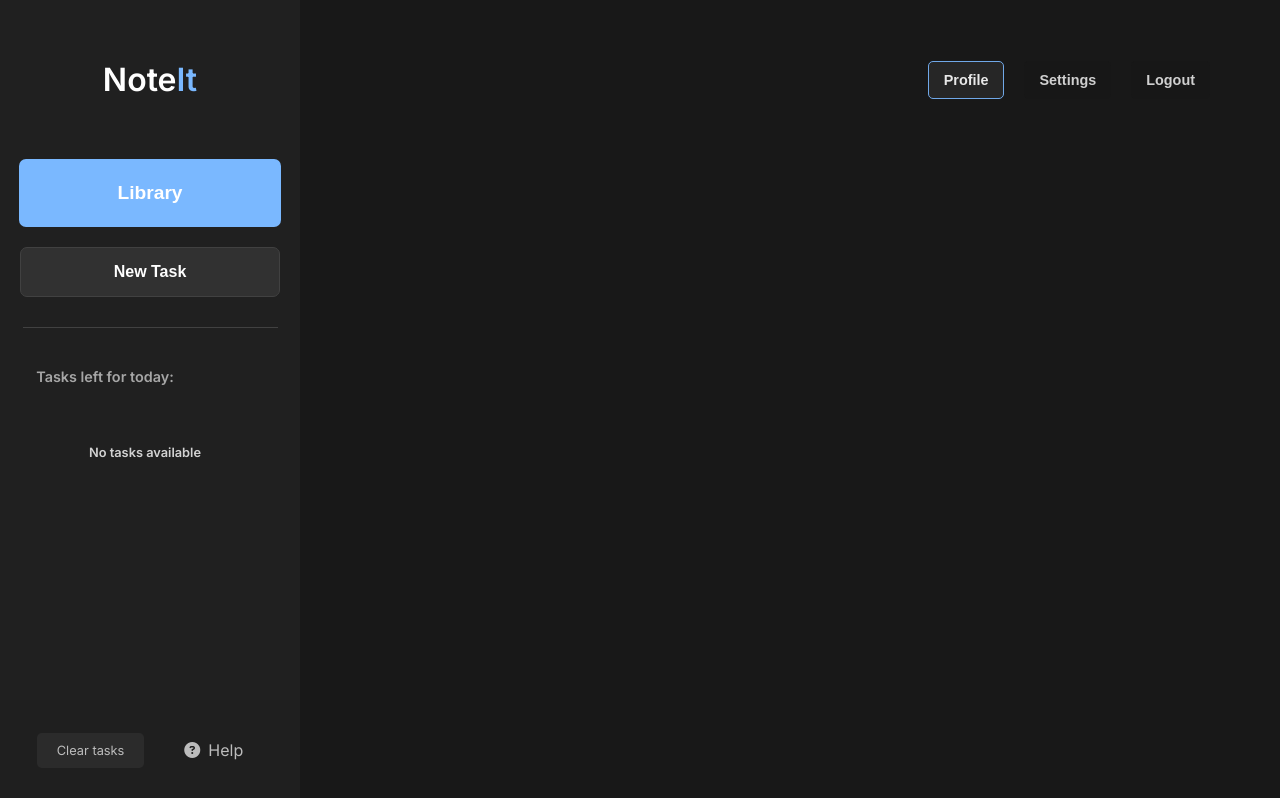
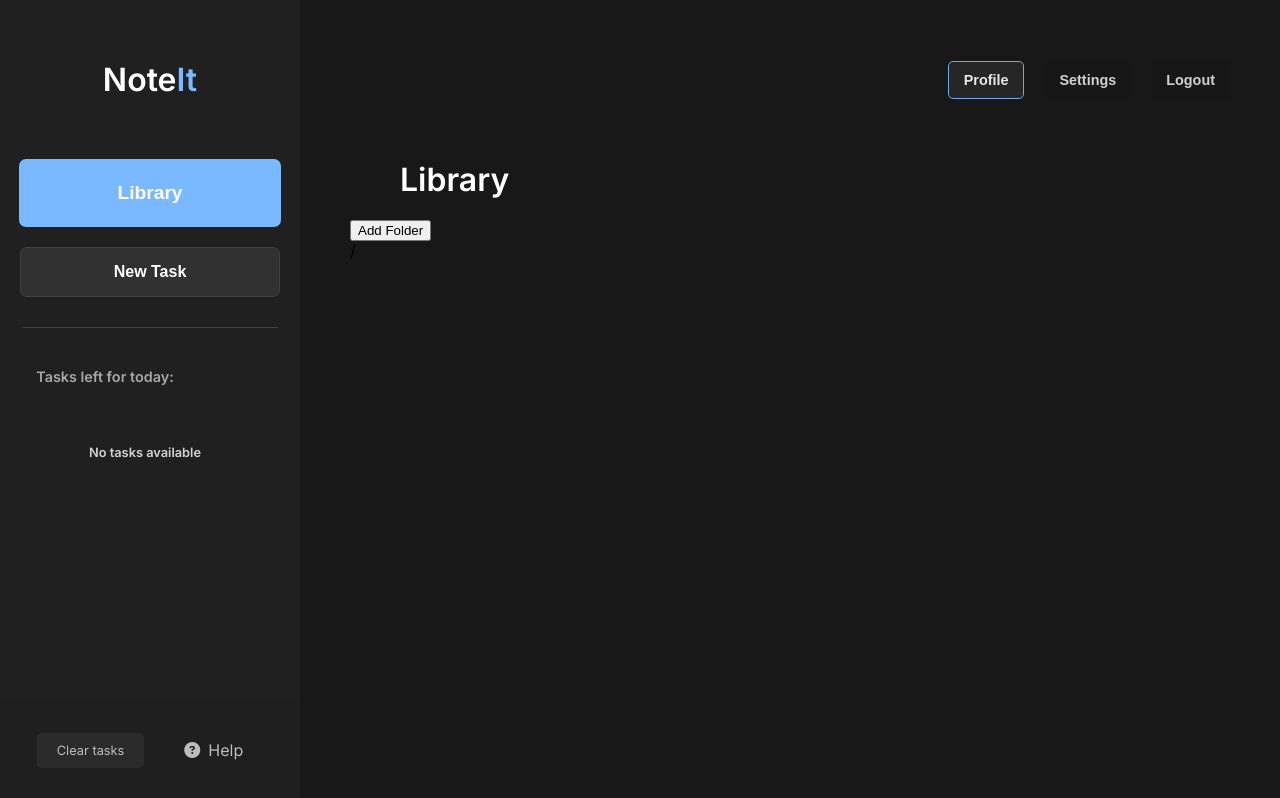
Before and after one commit to joaolscosta/NoteIt, a React (Vite) app in the folder frontend/: page /main_page in a window 1280 px wide. Built offline with nearby package versions, Linux system fonts and the light colour scheme.

Commit message:
wip: Started to understand and implement how can I implement the folder path system.

```diff
--- a/frontend/package.json
+++ b/frontend/package.json
@@ -12,7 +12,7 @@
   "dependencies": {
     "react": "^18.3.1",
     "react-dom": "^18.3.1",
-    "react-router-dom": "^7.1.4"
+    "react-router-dom": "^7.1.5"
   },
   "devDependencies": {
     "@eslint/js": "^9.17.0",
--- /dev/null
+++ b/frontend/src/components/Folder.jsx
@@ -0,0 +1,11 @@
+import React from "react";
+
+function Folder({ name, onClick }) {
+   return (
+      <div className="folder" onClick={onClick}>
+         📁 {name}
+      </div>
+   );
+}
+
+export default Folder;
--- /dev/null
+++ b/frontend/src/components/Library.jsx
@@ -0,0 +1,63 @@
+import React, { useState } from "react";
+import Folder from "./Folder";
+
+function Library() {
+   const [folders, setFolders] = useState([]);
+   const [currentPath, setCurrentPath] = useState([]);
+
+   const addFolder = () => {
+      const folderName = prompt("Enter folder name:");
+      if (folderName) {
+         setFolders([
+            ...folders,
+            { name: folderName, path: [...currentPath, folderName] },
+         ]);
+      }
+   };
+
+   const navigateToFolder = (path) => {
+      setCurrentPath(path);
+   };
+
+   const currentFolders = folders.filter(
+      (folder) =>
+         folder.path.slice(0, currentPath.length).join("/") ===
+         currentPath.join("/")
+   );
+
+   return (
+      <div className="library-container">
+         <div className="library-title">Library</div>
+         <div className="library-content">
+            <button onClick={addFolder}>Add Folder</button>
+            <div className="directory-path">
+               <span onClick={() => setCurrentPath([])}>/</span>
+               {currentPath.map((folder, index) => (
+                  <span
+                     key={index}
+                     onClick={() =>
+                        setCurrentPath(currentPath.slice(0, index + 1))
+                     }
+                  >
+                     / {folder}
+                  </span>
+               ))}
+            </div>
+            {currentPath.length > 0 && (
+               <button onClick={() => setCurrentPath(currentPath.slice(0, -1))}>
+                  Back
+               </button>
+            )}
+            {currentFolders.map((folder, index) => (
+               <Folder
+                  key={index}
+                  name={folder.name}
+                  onClick={() => navigateToFolder(folder.path)}
+               />
+            ))}
+         </div>
+      </div>
+   );
+}
+
+export default Library;
--- a/frontend/src/components/MainPage.jsx
+++ b/frontend/src/components/MainPage.jsx
@@ -1,13 +1,14 @@
 import React from "react";
 import Topbar from "./Topbar";
 import Sidebar from "./Sidebar";
+import Library from "./Library";
 
 const MainPage = () => {
    return (
       <div className="main-page">
          <Topbar />
          <Sidebar />
-         <p>ola</p>
+         <Library />
       </div>
    );
 };
--- a/frontend/src/index.css
+++ b/frontend/src/index.css
@@ -393,11 +393,11 @@ body {
    top: 0;
    right: 0;
    height: 160px;
-   width: calc(100% - 300px);
+   width: calc(100% - 370px);
    display: flex;
    justify-content: flex-end;
    align-items: center;
-   padding: 0 70px;
+   padding: 0 50px;
 }
 
 .topbar-buttons {
@@ -487,6 +487,24 @@ body {
    background-color: #2c2c2c;
 }
 
+/* -------------------  LIBRARY ------------------- */
+
+.library-container {
+   display: fixed;
+   padding: 140px 50px 0 350px;
+   overflow: hidden;
+}
+
+.library-title {
+   font-size: 2rem;
+   font-weight: 600;
+   color: #ffffff;
+   margin: 0px;
+   display: inline-block;
+   width: 100%;
+   padding: 20px 50px;
+}
+
 /* -------------------  MAIN PAGE ------------------- */
 .main-page {
    display: flex;
```
Also changed, not shown: 1 other file (tests, documents, lock files or other folders).
